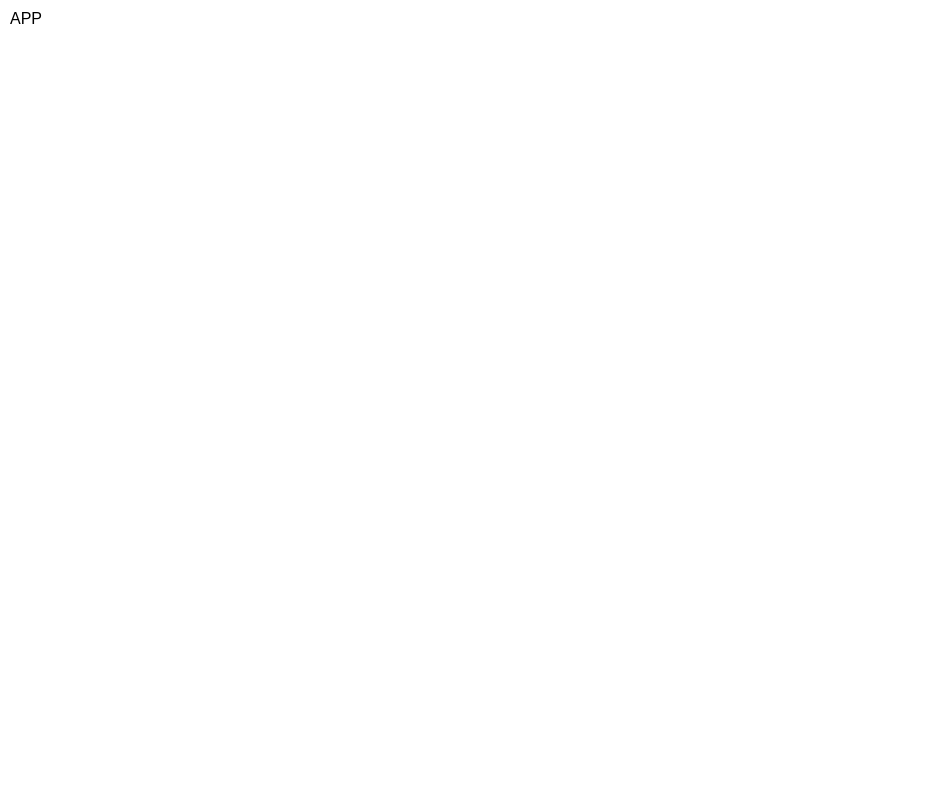
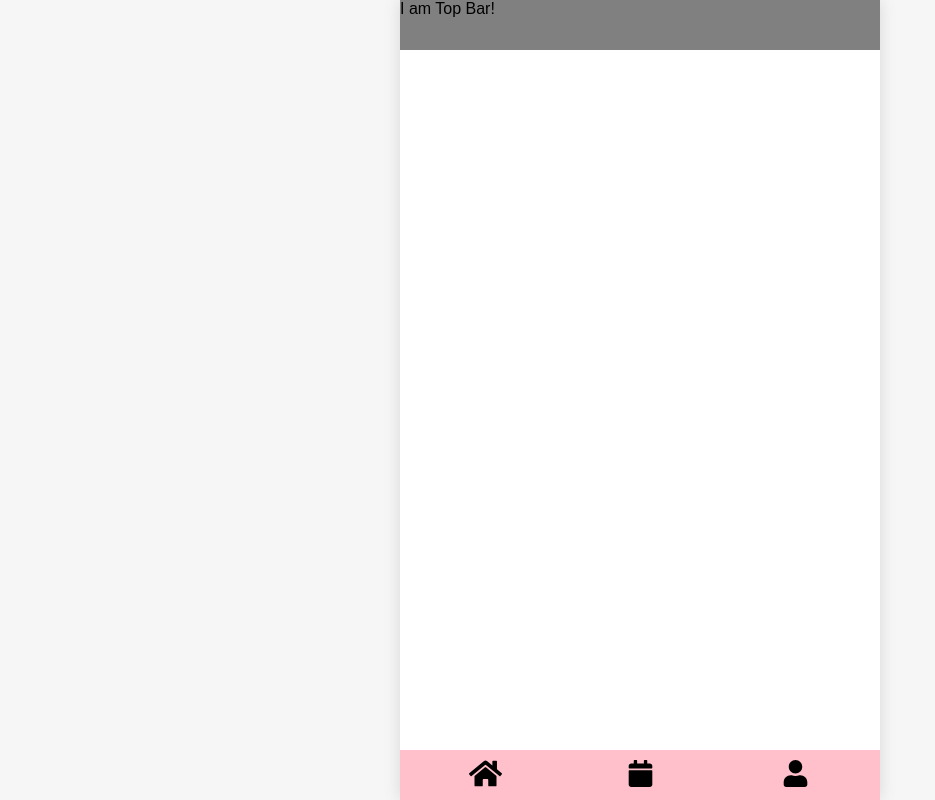
Before and after one commit to Trinity-goorm/TRI-FE, a React (Vite) app: page / in a window 1280 px wide. Shown: the whole page, without its empty margins (0-935 px from the left). Built offline with nearby package versions, Linux system fonts and the light colour scheme.

Commit message:
TRI-34 feat: 라우터 설정 및 하단 탭바 구현

```diff
--- a/package.json
+++ b/package.json
@@ -11,7 +11,10 @@
   },
   "dependencies": {
     "react": "^18.3.1",
-    "react-dom": "^18.3.1"
+    "react-dom": "^18.3.1",
+    "react-icons": "^5.4.0",
+    "react-router-dom": "^7.1.5",
+    "styled-components": "^6.1.15"
   },
   "devDependencies": {
     "@eslint/js": "^9.17.0",
--- a/src/App.css
+++ b/src/App.css
@@ -1,3 +1,4 @@
 body {
-  padding: 10px;
+
+
 }
--- a/src/App.jsx
+++ b/src/App.jsx
@@ -1,11 +1,21 @@
-import './App.css'
+import './App.css';
+import { BrowserRouter as Router, Routes, Route } from "react-router-dom";
+import HomePage from "./pages/home/HomePage.main.jsx";
+import MyDiningPage from "./pages/mydining/MyDiningPage.main.jsx";
+import MyPage from "./pages/mypage/MyPage.main.jsx";
 
 function App() {
 
   return (
-    <>
-      <div>APP</div>
-    </>
+      <Router>
+          <Routes>
+              <Route path="*" element={<HomePage />} />
+              <Route path="/" element={<HomePage />} />
+              <Route path="/mydining" element={<MyDiningPage />} />
+              <Route path="/mypage" element={<MyPage />} />
+
+          </Routes>
+      </Router>
   )
 }
 
--- /dev/null
+++ b/src/components/BottomBar.jsx
@@ -0,0 +1,29 @@
+import * as style from "./style/BottomBar.js";
+import { FaHome, FaUser, FaCalendar } from "react-icons/fa";
+import { Link } from "react-router-dom";
+
+const BottomBar = () => {
+    return (
+        <style.BottomBarContainer>
+            <style.BarContainer>
+                <style.ButtonContainer>
+                    <Link to="/" >
+                        <FaHome size={33} color={"black"}/>
+                    </Link>
+                </style.ButtonContainer>
+                <style.ButtonContainer>
+                    <Link to="/mydining">
+                        <FaCalendar size={27} color={"black"}/>
+                    </Link>
+                </style.ButtonContainer>
+                <style.ButtonContainer>
+                    <Link to="/mypage">
+                        <FaUser size={27} color={"black"}/>
+                    </Link>
+                </style.ButtonContainer>
+            </style.BarContainer>
+        </style.BottomBarContainer>
+    )
+}
+
+export default BottomBar;
--- /dev/null
+++ b/src/components/TopBar.jsx
@@ -0,0 +1,11 @@
+import * as style from "./style/TopBar.js";
+
+const TopBar = () => {
+    return (
+        <style.TopBarContainer>
+            I am Top Bar!
+        </style.TopBarContainer>
+    )
+}
+
+export default TopBar;
--- /dev/null
+++ b/src/components/style/BottomBar.js
@@ -0,0 +1,26 @@
+import styled from "styled-components";
+
+export const BottomBarContainer = styled.div`
+    width: 100%;
+    height: 100%;
+    display: flex;
+    align-items: center;
+    justify-content: center;
+`;
+
+export const BarContainer = styled.div`
+    width: 75%;
+    display: flex;
+    align-items: center;
+    justify-content: space-between;
+
+`;
+
+export const ButtonContainer = styled.div`
+    width:50px;
+    height:50px;
+    display:flex;
+    align-items:center;
+    justify-content:center;
+
+`
--- /dev/null
+++ b/src/components/style/TopBar.js
@@ -0,0 +1,7 @@
+import styled from "styled-components";
+
+export const TopBarContainer = styled.div`
+    width: 100%;
+    height: 100%;
+
+`;
--- a/src/index.css
+++ b/src/index.css
@@ -4,7 +4,18 @@ body * {
 
 html, body {
   margin: 0px;
-  width: 400px;
+  width: 100%;
+  background-color:rgb(246, 246, 246);
+  display: flex;
+  align-items: center;
+  justify-content: center;
+}
+#root {
   background-color: white;
-  display: flex;
+  max-width: 480px;
+  width: 100%;
+  margin: 0 auto;
+  min-height: 800px;
+  height: 100vh;
+  box-shadow: rgba(100, 100, 100, 0.2) 0px 0px 15px 0px;
 }
--- /dev/null
+++ b/src/pages/home/HomePage.main.jsx
@@ -0,0 +1,19 @@
+import * as style from "./style/HomePage.main.js"
+import TopBar from "../../components/TopBar.jsx";
+import BottomBar from "../../components/BottomBar.jsx";
+
+const HomePage = () => {
+    return (
+        <style.TotalContainer>
+            <style.TopBarContainer>
+                <TopBar />
+            </style.TopBarContainer>
+            <style.InnerContainer>
+            </style.InnerContainer>
+            <style.BottomBarContainer>
+                <BottomBar />
+            </style.BottomBarContainer>
+        </style.TotalContainer>
+    )
+}
+export default HomePage;
--- /dev/null
+++ b/src/pages/home/style/HomePage.main.js
@@ -0,0 +1,39 @@
+import styled from "styled-components";
+
+export const TotalContainer = styled.div`
+    display: flex;
+    flex-direction: column;
+    align-items: center;
+    justify-content: center;
+    width: 100%;
+  `;
+
+
+export const TopBarContainer = styled.div`
+    max-width: 480px;
+    width: 100%;
+    height: 50px;
+    position:fixed;
+    top: 0;
+  background-color: gray;
+`;
+
+export const BottomBarContainer = styled.div`
+    max-width: 480px;
+    width: 100%;
+    height: 50px;
+    position:fixed;
+    bottom: 0;
+    background-color: pink;
+`;
+
+export const InnerContainer = styled.div`
+    display: flex;
+    flex: 1;
+    width: 100%;
+    max-width: 480px;
+    background-color: lightgray;
+    margin-top: 50px;
+    margin-bottom: 50px;
+    overflow-y: auto;
+`;
--- /dev/null
+++ b/src/pages/mydining/MyDiningPage.main.jsx
@@ -0,0 +1,8 @@
+const MyDiningPage = () => {
+    return (
+        <div>
+            Mydining Page!
+        </div>
+    )
+}
+export default MyDiningPage;
--- /dev/null
+++ b/src/pages/mypage/MyPage.main.jsx
@@ -0,0 +1,8 @@
+const MyPage = () => {
+    return (
+        <div>
+            MyPage 입니다!
+        </div>
+    )
+}
+export default MyPage;
```
Also changed, not shown: 1 other file (tests, documents, lock files or other folders).
